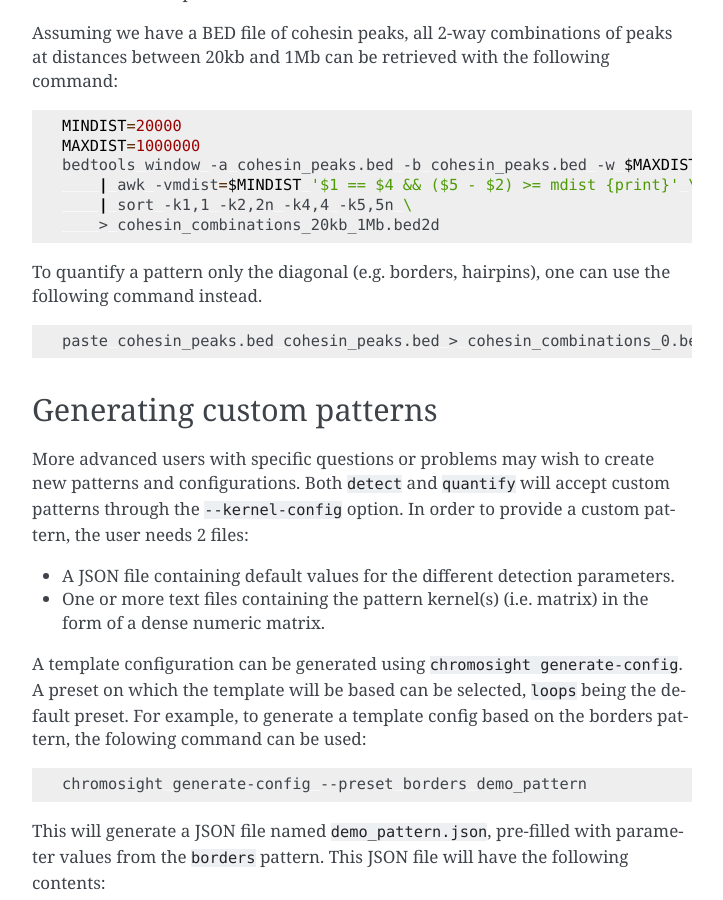
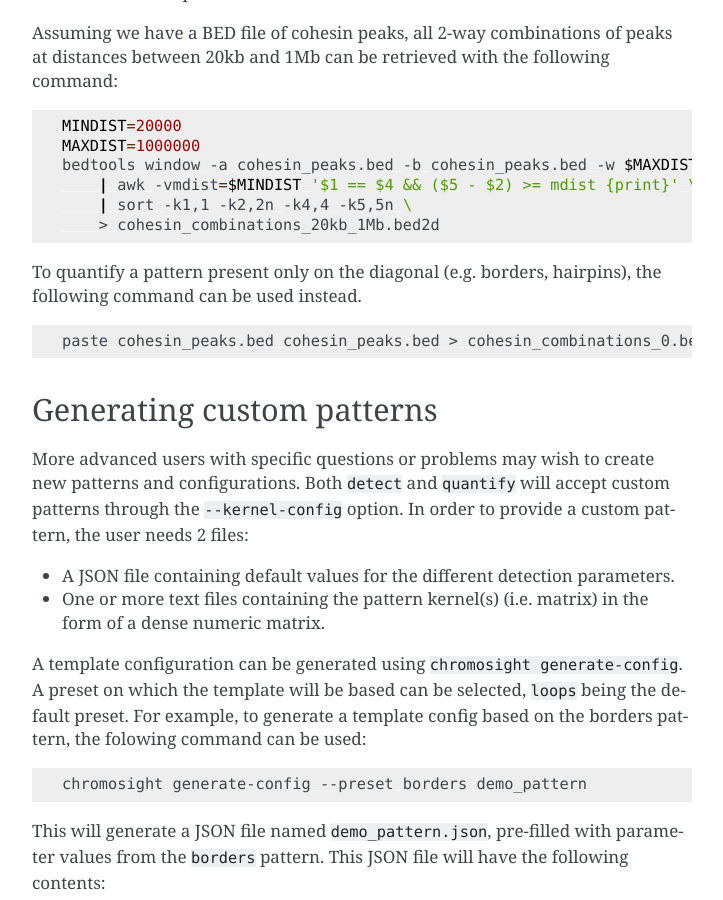
Before and after one commit to koszullab/chromosight, a Sphinx documentation site: the page built from docs/TUTORIAL.md, in a window 1280 px wide and 900 px high, scrolled down 1728 px. Shown: the whole window, without its empty margins (388-1111 px from the left). Built offline with Sphinx 7.4.7, drawn with Linux system fonts in a browser that asks for light colours; formulas are drawn with MathJax 3.

Commit message:
fix typo in tutorial

````diff
--- a/docs/TUTORIAL.md
+++ b/docs/TUTORIAL.md
@@ -66,7 +66,7 @@ bedtools window -a cohesin_peaks.bed -b cohesin_peaks.bed -w $MAXDIST \
     > cohesin_combinations_20kb_1Mb.bed2d
 ```
 
-To quantify a pattern only the diagonal (e.g. borders, hairpins), one can use the following command instead.
+To quantify a pattern present only on the diagonal (e.g. borders, hairpins), the following command can be used instead.
 
 ```bash
 paste cohesin_peaks.bed cohesin_peaks.bed > cohesin_combinations_0.bed2d
````
